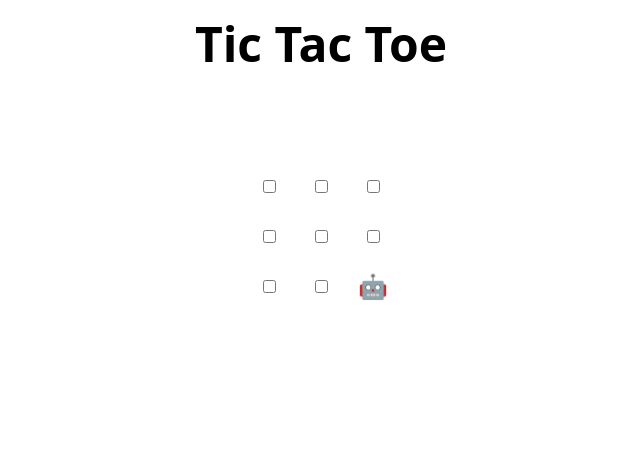
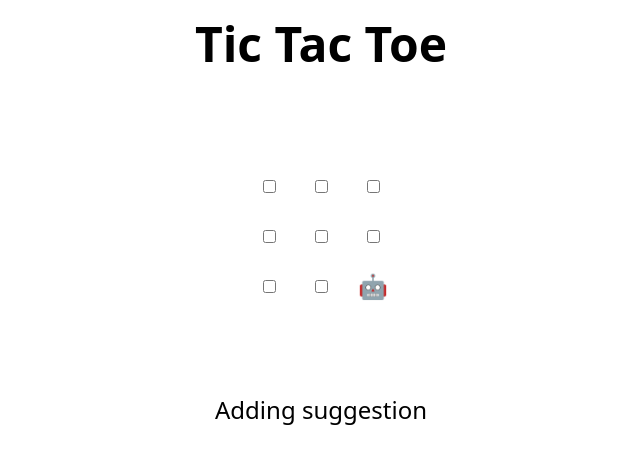
Before and after one commit to tiahakulinen/skills-review-pull-requests, a plain HTML site: page index.html in a window 1280 px wide. Shown: the whole page, without its empty margins (319-959 px from the left). Drawn offline with Linux system fonts and the light colour scheme.

Commit message:
Update index.html
Testing

```diff
--- a/index.html
+++ b/index.html
@@ -48,6 +48,7 @@
 </table>
 
 <h2 hidden>Game over, refresh to play again 🧑‍💻 🤖!</h2>
+Adding suggestion
 
 <script>
   // Initialization
```
